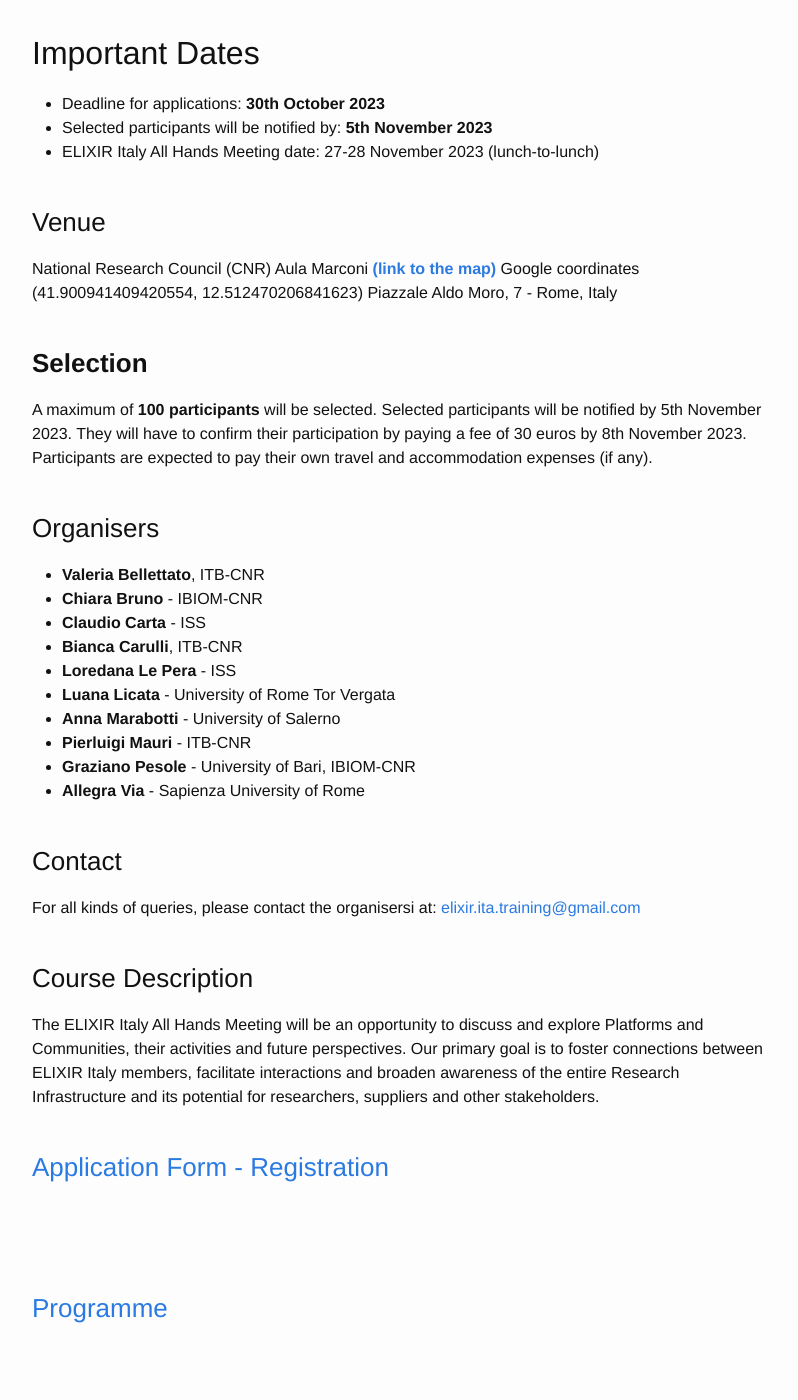
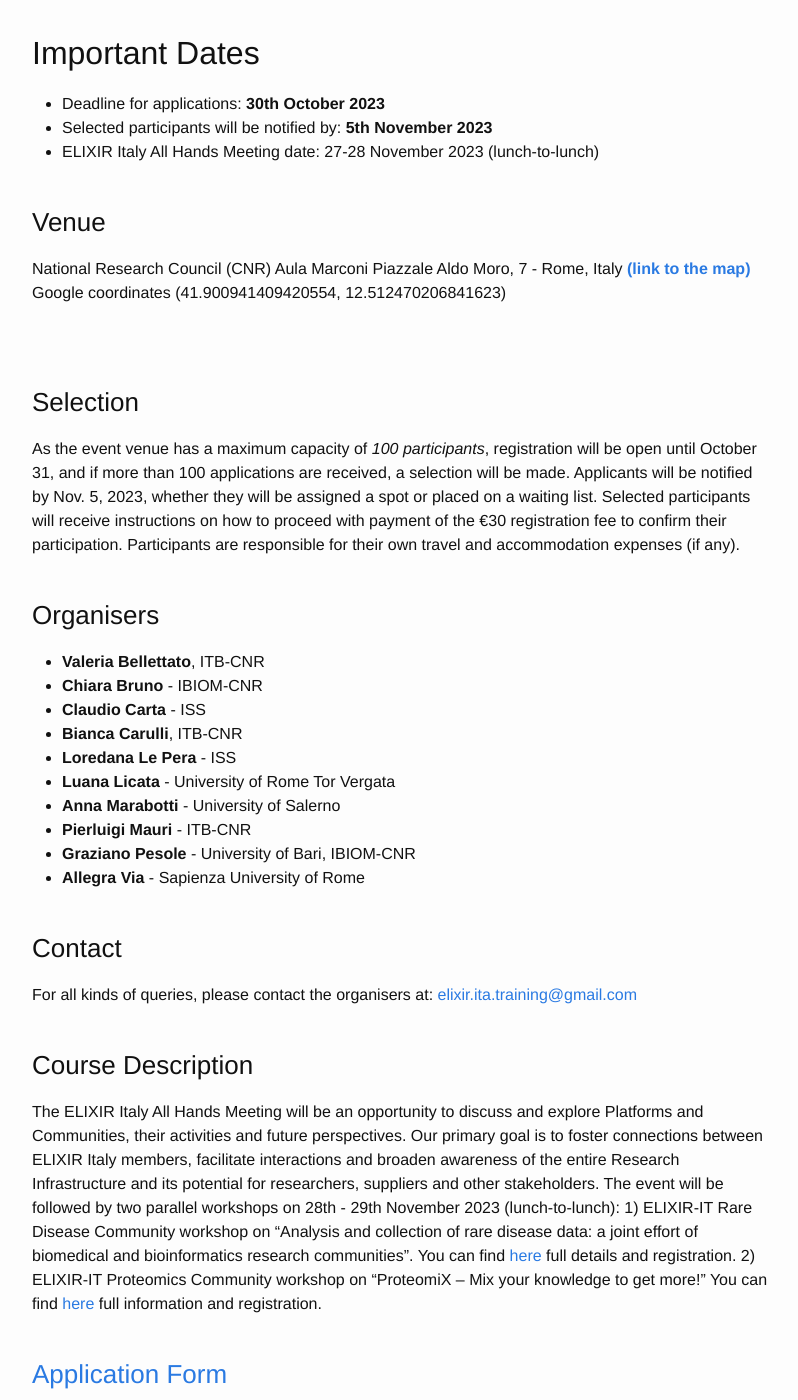
Before and after one commit to ELIXIR-IIB-training/website, a Jekyll site: the page built from _posts/2023-11-27-All_Hands_2023.md, in a window 1280 px wide and 1400 px high, scrolled down 454 px. Shown: the whole window, without its empty margins (238-1036 px from the left). Built offline with Jekyll 4.4.1, drawn with Linux system fonts in a browser that asks for light colours; some of the changed text lies outside the part shown.

Commit message:
Update 2023-11-27-All_Hands_2023.md

```diff
--- a/_posts/2023-11-27-All_Hands_2023.md
+++ b/_posts/2023-11-27-All_Hands_2023.md
@@ -9,7 +9,7 @@ description: The ELIXIR Italy All Hands Meeting will be an opportunity to discus
 
 <table border="0">
   <tr>
- <td><a href="http://elixir-italy.org"><img src="../../../img/logo_iib.png" height="150"></a></td>
+ <td><a href="http://elixir-italy.org"><img src="../../../img/elixir_all_hands_2023.png" height="150"></a></td>
   </tr>
 </table>
 <br>
@@ -25,17 +25,17 @@ description: The ELIXIR Italy All Hands Meeting will be an opportunity to discus
 
 ### Venue
 National Research Council (CNR)
-Aula Marconi  [**(link to the map)**](https://maps.app.goo.gl/KK18cbgt6uyyRkt78)
+Aula Marconi Piazzale Aldo Moro, 7 - Rome, Italy [**(link to the map)**](https://maps.app.goo.gl/KK18cbgt6uyyRkt78)
+<br>
 Google coordinates (41.900941409420554, 12.512470206841623)
-Piazzale Aldo Moro, 7 - Rome, Italy
+
 <br>
 <br>
 
 
 
-### **Selection**
-A maximum of **100 participants** will be selected. Selected participants will be notified by 5th November 2023. They will have to confirm their participation by paying a fee of 30 euros by 8th November 2023.
-Participants are expected to pay their own travel and accommodation expenses (if any).
+### Selection
+As the event venue has a maximum capacity of *100 participants*, registration will be open until October 31, and if more than 100 applications are received, a selection will be made. Applicants will be notified by Nov. 5, 2023, whether they will be assigned a spot or placed on a waiting list. Selected participants will receive instructions on how to proceed with payment of the €30 registration fee to confirm their participation. Participants are responsible for their own travel and accommodation expenses (if any).
 <br>
 <br>
 
@@ -55,18 +55,21 @@ Participants are expected to pay their own travel and accommodation expenses (if
 
 
 ### Contact
-For all kinds of queries, please contact the organisersi at:
+For all kinds of queries, please contact the organisers at:
 [elixir.ita.training@gmail.com](mailto:elixir.ita.training@gmail.com)
 <br>
 <br>
 
 ### Course Description
 The ELIXIR Italy All Hands Meeting will be an opportunity to discuss and explore Platforms and Communities, their activities and future perspectives. Our primary goal is to foster connections between ELIXIR Italy members, facilitate interactions and broaden awareness of the entire Research Infrastructure and its potential for researchers, suppliers and other stakeholders.
+The event will be followed by two parallel workshops on 28th - 29th November 2023 (lunch-to-lunch):
+1) ELIXIR-IT Rare Disease Community workshop on "Analysis and collection of rare disease data: a joint effort of biomedical and bioinformatics research communities". You can find [here](link to workshop 2) full details and registration.
+2) ELIXIR-IT Proteomics Community workshop on "ProteomiX – Mix your knowledge to get more!" You can find [here](link to workshop 2) full information and registration.
 <br>
 <br>
 
 
-### [Application Form - Registration](https://forms.gle/uH9eYFDaWZNJPNuG9)
+### [Application Form](https://forms.gle/uH9eYFDaWZNJPNuG9)
 <br>
 <br>
 <br>
@@ -76,10 +79,6 @@ The ELIXIR Italy All Hands Meeting will be an opportunity to discuss and explore
 
 <br>
 <br>
-
-
-
-
 
 
 
@@ -114,9 +113,9 @@ The ELIXIR Italy All Hands Meeting will be an opportunity to discuss and explore
     <td height="50"> Federico Zambelli (UniMI)</td>
     </tr>
   <tr>
-    <td height="50" width="100" align=center> -                          </td>
-    <td height="50" align=center> -                                 </td>
-    <td height="50"> -                                   </td>
+    <td height="50" width="100" align=center>16:00 - 17:30</td>
+    <td height="50" align=center>(Omics) Big data & life sciences (Molecular profiles in life sciences) or (Omics) Big data in clinical research</td>
+    <td height="50">Ruggero De Maria (Università Cattolica del Sacro Cuore, Roma) </td>
     </tr>
   <tr>
    <td colspan="4" align=center><h3>Day 2 - 28th November 2023</h3></td>
@@ -133,22 +132,21 @@ The ELIXIR Italy All Hands Meeting will be an opportunity to discuss and explore
    <td height="50">Katharina Heil (ELIXIR Programme Manager for Communities and Training) </td>
   </tr>
   <tr>
-    <td height="50" width="100" align=center>-                       </td>
-    <td height="50" align=center>-                       </td>
-    <td height="50">-                       </td>
+    <td height="50" width="100" align=center>9:30 - 9:50</td>
+    <td height="50" align=center>Linking node communities to ELIXIR communities</td>
+    <td height="50">Katharina Heil (ELIXIR Programme Manager for Communities and Training)</td>
   </tr>
    <tr>
-    <td height="50" width="100" align=center>-                    </td>
+    <td height="50" width="100" align=center>9:50 - 11:30</td>
     <td colspan="3" height="50" align=center> Coffee break</td>
    </tr>
   <tr>
-    <td height="50" width="100" align=center>-                       </td>
-    <td height="50" align=center>-                       </td>
-    <td height="50">-                       </td>
+    <td height="50" width="100" align=center>9:50 - 11:30</td>
+    <td height="50" align=center>ELIXIR-IT Communities</td>
+    <td height="50">Federated Human Data Galaxy Single Cell Omics Microbiome Plant Sciences RDM </td>
   </tr>
   <tr>
-    <td height="50" width="100" align=center>-                       </td>
-    <td height="50" align=center>-                       </td>
-    <td height="50">-                       </td>
+    <td height="50" width="100" align=center>13:20 - 13:30</td>
+     <td colspan="3" height="50" align=center>Wrap-up and Conclusions</td>
   </tr>
 </table>
```
